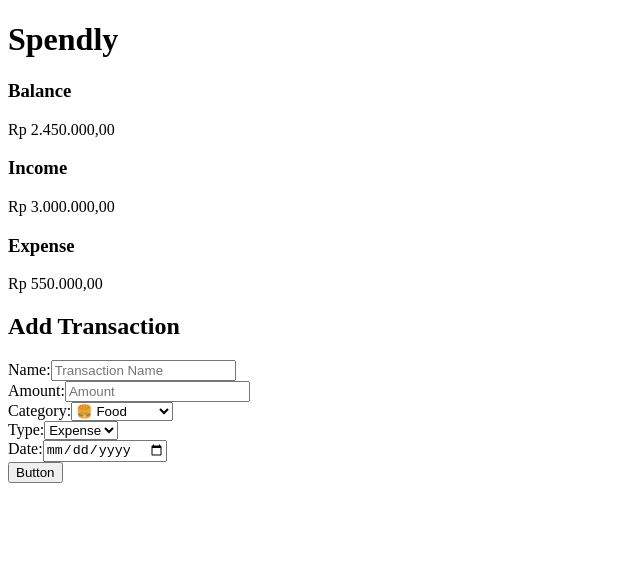
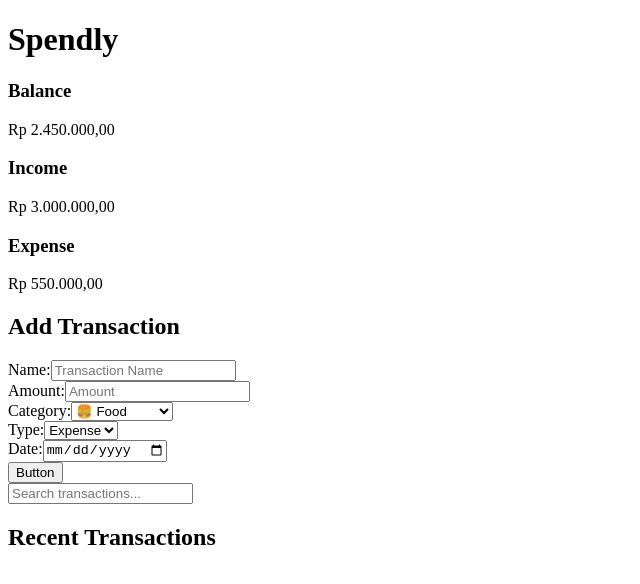
Before and after one commit to billyjour/expense-tracker-react, a React (Vite) app: page / in a window 1280 px wide. Shown: the top 584 px of the page, without its empty margins (0-640 px from the left). Built offline with nearby package versions, Linux system fonts and the light colour scheme.

Commit message:
add Components

```diff
--- a/src/ExpenseTracker.jsx
+++ b/src/ExpenseTracker.jsx
@@ -1,5 +1,7 @@
 import PersonalFinance from "./PersonalFinance.jsx"
 import AddTransaction from "./AddTransaction.jsx";
+import Search from "./Search.jsx";
+import ListTransactions from "./ListTransactions.jsx";
 import { useState } from "react"
 
 function ExpenseTracker(){
@@ -7,13 +9,18 @@ function ExpenseTracker(){
     const [balance, setBalance] = useState(2450000);
     const [income, setIncome] = useState(3000000);
     const [expense, setExpense] = useState(550000);
+    const [transactions, setTransactions] = useState([]);
+    const [search, setSearch] = useState("");
 
     return(
     <div className="tracker-container">
         <h1 className="title">Spendly</h1>
         <PersonalFinance balance={balance} income={income} expense={expense} />
-        <AddTransaction />
-    </div>)
+        <AddTransaction setTransactions={setTransactions} />
+        <Search search={search} setSearch={setSearch} />
+        <ListTransactions transactions={transactions} search={search} />
+    </div>
+    )
 }
 
 export default ExpenseTracker
```
